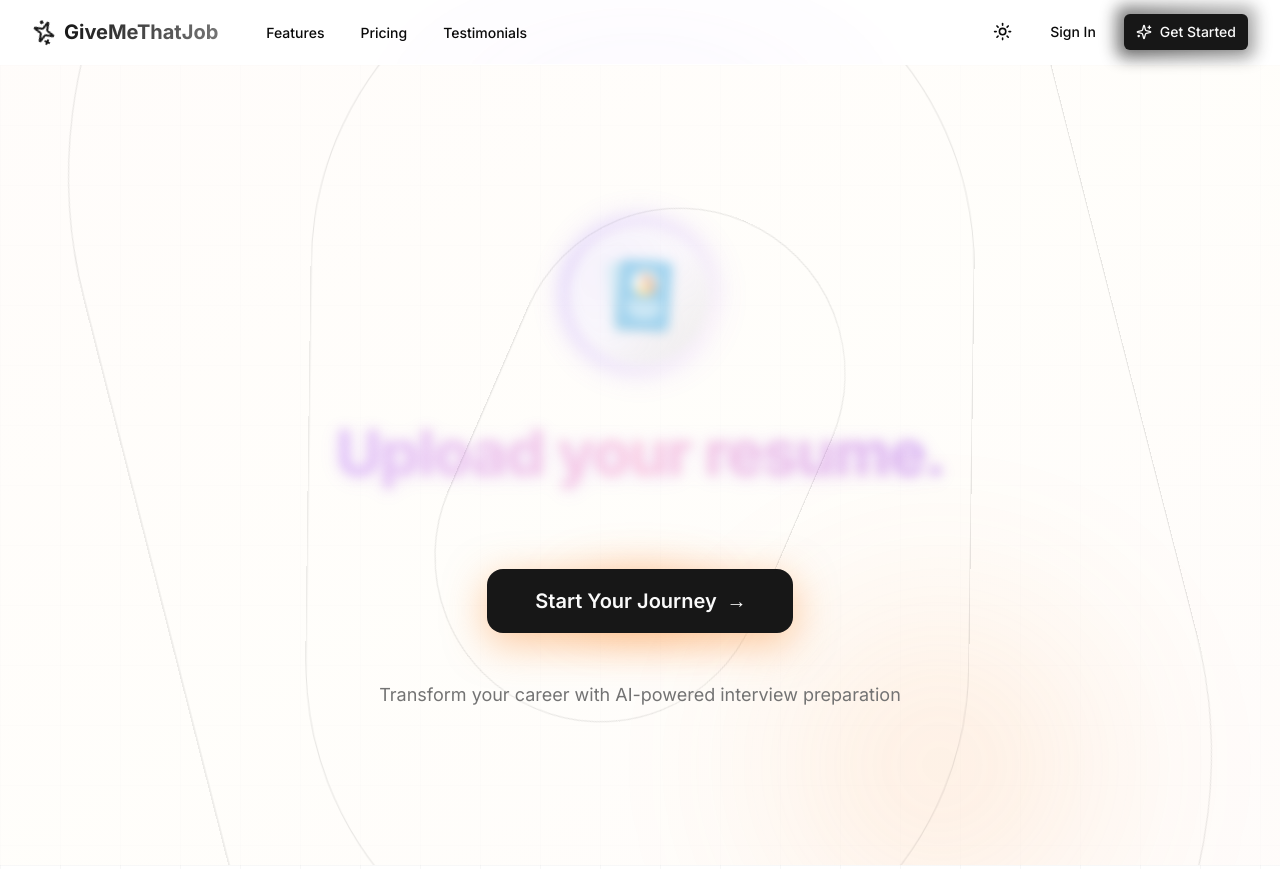
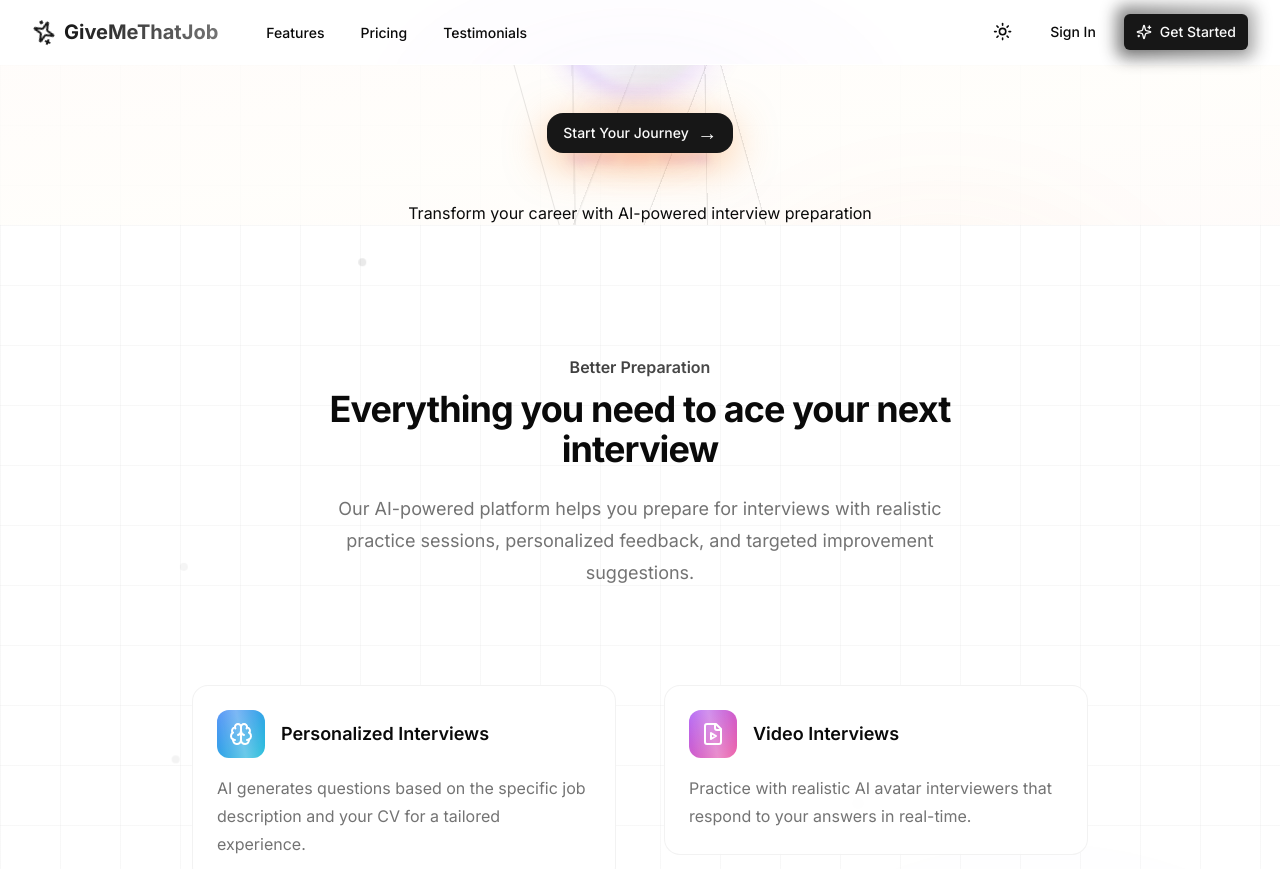
Before and after one commit to jolehuit/givemethatjob, a Next.js app: page / in a window 1280 px wide. Shown: the top 869 px of the page. Built offline with nearby package versions, Linux system fonts and the light colour scheme.

Commit message:
Improve hero section layout and spacing

```diff
--- a/components/landing/hero.tsx
+++ b/components/landing/hero.tsx
@@ -106,7 +106,7 @@ export function Hero() {
   }, []);
 
   return (
-    <div ref={containerRef} className="relative min-h-[100vh] flex items-center justify-center overflow-hidden bg-background">
+    <div ref={containerRef} className="relative overflow-hidden bg-background">
       {/* Background Effects */}
       <div className="absolute inset-0">
         {/* Gradient overlay */}
@@ -186,7 +186,8 @@ export function Hero() {
         </div>
       </div>
 
-      <div className="container relative z-10 px-4 mx-auto py-12 sm:py-16">
+      <div className="hero-container">
+        <div className="hero-content">
           <motion.div
             className="text-center space-y-8 sm:space-y-12"
             style={{
@@ -196,7 +197,7 @@ export function Hero() {
             }}
           >
             {/* Main Animation Section */}
-          <div className="relative h-[250px] sm:h-[300px] flex items-center justify-center">
+            <div className="relative hero-animation flex items-center justify-center">
               <AnimatePresence mode="wait">
                 <motion.div
                   key={currentStep}
@@ -236,7 +237,7 @@ export function Hero() {
                       ease: "easeInOut"
                     }}
                   >
-                  <div className="relative w-32 h-32 sm:w-40 sm:h-40 lg:w-48 lg:h-48">
+                    <div className="relative w-24 h-24 xs:w-32 xs:h-32 sm:w-40 sm:h-40 md:w-44 md:h-44 lg:w-48 lg:h-48">
                       {/* Glow ring */}
                       <motion.div
                         className="absolute inset-0 rounded-full"
@@ -297,8 +298,8 @@ export function Hero() {
                   </motion.div>
 
                   {/* Typography */}
-                <div className="relative px-4">
-                  <h1 className="text-4xl sm:text-5xl lg:text-7xl font-bold tracking-tight">
+                  <div className="relative">
+                    <h1 className="hero-title">
                       <motion.span
                         className={`bg-gradient-to-r ${steps[currentStep].color} bg-clip-text text-transparent`}
                         style={{
@@ -335,7 +336,7 @@ export function Hero() {
               initial={{ opacity: 0, y: 40 }}
               animate={{ opacity: 1, y: 0 }}
               transition={{ delay: 1, duration: 0.8 }}
-            className="relative"
+              className="relative mt-8 sm:mt-12"
             >
               <Link href="/register">
                 <motion.div
@@ -361,8 +362,7 @@ export function Hero() {
                   />
 
                   <Button
-                  size="lg"
-                  className="relative px-8 sm:px-12 py-6 sm:py-8 text-lg sm:text-xl font-semibold rounded-2xl bg-primary text-primary-foreground shadow-lg transition-all duration-300 border-0"
+                    className="hero-button relative rounded-2xl bg-primary text-primary-foreground shadow-lg transition-all duration-300 border-0"
                     style={{
                       boxShadow: `0 10px 40px ${steps[currentStep].glowColor}`,
                     }}
@@ -393,14 +393,15 @@ export function Hero() {
               initial={{ opacity: 0 }}
               animate={{ opacity: 1 }}
               transition={{ delay: 1.5, duration: 0.8 }}
-            className="relative px-4"
+              className="relative mt-6 sm:mt-8"
             >
-            <p className="text-base sm:text-lg text-muted-foreground max-w-2xl mx-auto leading-relaxed">
+              <p className="hero-subtitle">
                 Transform your career with AI-powered interview preparation
               </p>
             </motion.div>
           </motion.div>
         </div>
       </div>
+    </div>
   );
 }
--- a/tailwind.config.ts
+++ b/tailwind.config.ts
@@ -22,6 +22,9 @@ const config: Config = {
       },
     },
     extend: {
+      screens: {
+        'xs': '475px',
+      },
       colors: {
         background: 'hsl(var(--background))',
         foreground: 'hsl(var(--foreground))',
```
Lines whose indentation alone changed are shown as unchanged.
